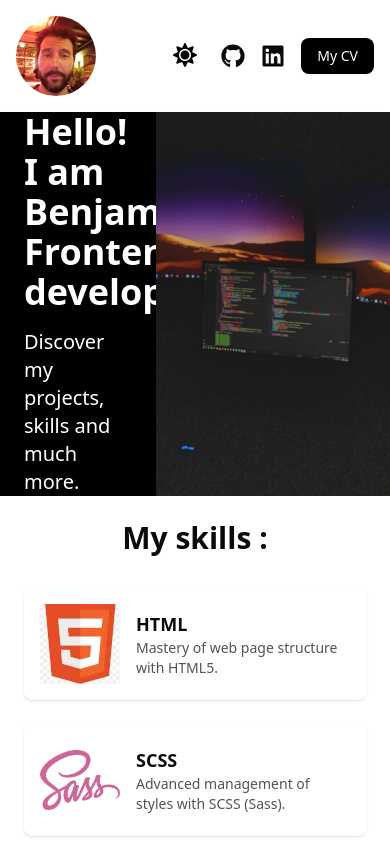
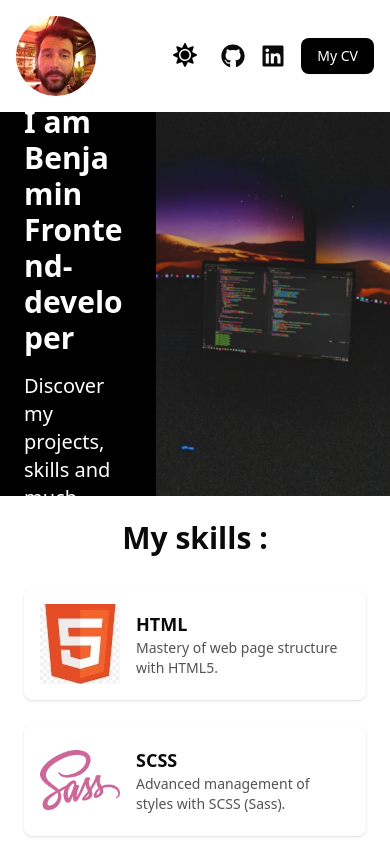
Before and after one commit to benjaminnicolas-teboul/portfolio, a Next.js app: page / in a window 390 px wide. Shown: the top 844 px of the page. Built offline with nearby package versions, Linux system fonts and the light colour scheme.

Commit message:
feat adjust banner title

```diff
--- a/src/components/ui/Banner.tsx
+++ b/src/components/ui/Banner.tsx
@@ -18,7 +18,7 @@ const Banner = ({
     <section className="w-full flex h-96 md:h-[600px] overflow-hidden shadow-md">
       {/* Partie gauche : fond noir avec texte (40%) */}
       <div className="overflow-hidden text-ellipsis w-2/5 bg-black flex flex-col justify-center p-6 md:p-12 text-white">
-        <h2 className="text-4xl md:text-6xl font-bold mb-4">
+        <h2 className="text-3xl sm:text-4xl lg:text-6xl font-bold mb-4 break-words">
           {titleSpans.map((text, index) => (
             <span key={index} className="block">
               {text}
```
